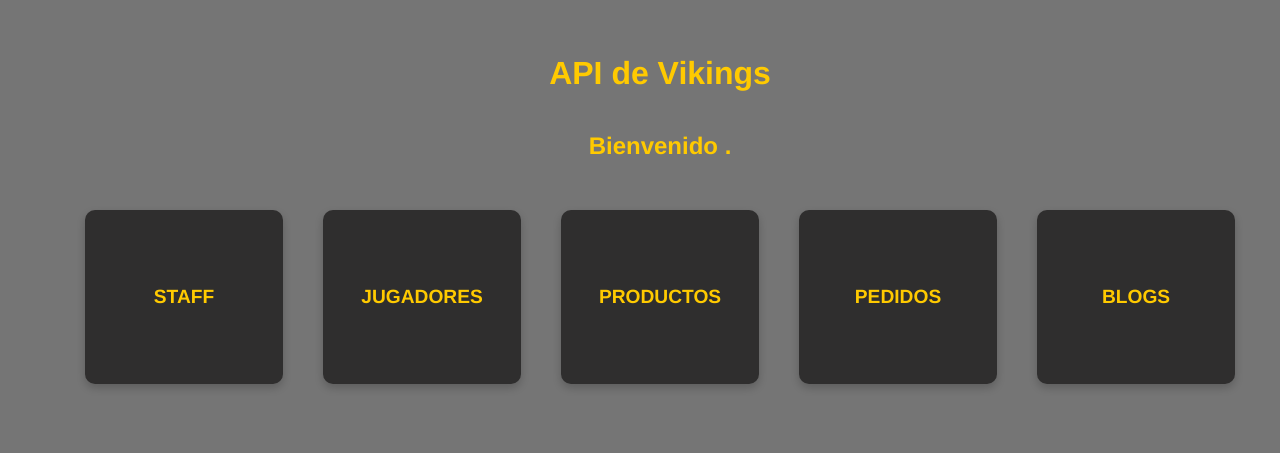
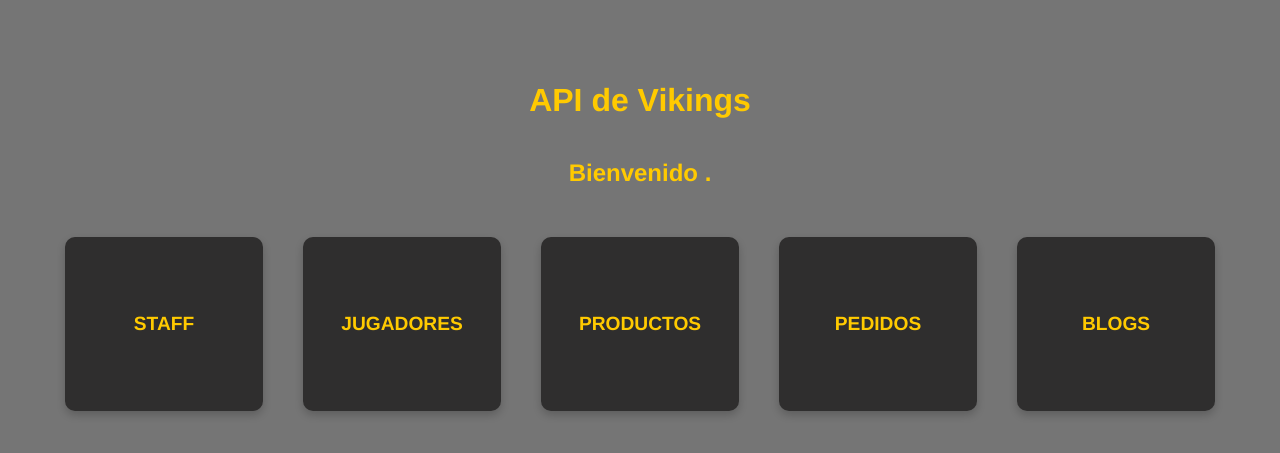
Before and after one commit to rupi014/frontend-api, a React (Create React App) app: page /status in a window 1280 px wide. Shown: the part 169-622 px from the top of the page. Built offline with nearby package versions, Linux system fonts and the light colour scheme.

Commit message:
style changes added

```diff
--- a/src/components/Home.scss
+++ b/src/components/Home.scss
@@ -1,27 +1,9 @@
-html, body {
-    margin: 0;
-    padding: 0;
-    width: 100%;
-    height: 100%;
-    overflow: hidden;
-    background-color: #757575; /* Evita el deslizamiento horizontal y vertical */
-}
-
-#root {
-    height: 100%; /* Asegura que el contenedor principal ocupe todo el alto */
-    display: flex;
-    flex-direction: column;
-}
-
 .home-container {
     display: flex;
     flex-direction: column;
     align-items: center;
     justify-content: center;
-    flex: 1; /* Asegura que el contenedor ocupe todo el espacio disponible */
-    box-sizing: border-box; /* Asegura que el padding se incluya en el alto total */
-    width: 100%; /* Asegura que el contenedor ocupe todo el ancho */
-    height: 100%; /* Asegura que el contenedor ocupe todo el alto */
+    height: 100vh;
 }
 
 h1 {
--- a/src/components/LoginForm.scss
+++ b/src/components/LoginForm.scss
@@ -1,12 +1,3 @@
-html, body {
-  margin: 0;
-  padding: 0;
-  width: 100%;
-  height: 100%;
-  overflow: hidden;
-  background-color: #757575; /* Evita el deslizamiento horizontal y vertical */
-}
-
 .login-container {
     display: flex;
     justify-content: center;
@@ -30,11 +21,6 @@ html, body {
     margin-bottom: 1.5rem;
   }
 
-  div {
-    margin-bottom: 15px;
-    width: 100%;
-  }
-
   label {
     display: block;
     margin-bottom: 5px;
@@ -47,6 +33,7 @@ html, body {
     border: 1px solid #ccc;
     border-radius: 4px;
     box-sizing: border-box;
+    margin-bottom: 15px;
   }
 
   button {
--- a/src/components/RegisterForm.scss
+++ b/src/components/RegisterForm.scss
@@ -1,13 +1,4 @@
-body {
-    display: flex;
-    justify-content: center;
-    align-items: center;
-    height: 100vh;
-    margin: 0;
-    background-color: #f0f0f0;
-  }
-
-  .register-container {
+.register-container {
     display: flex;
     justify-content: center;
     align-items: center;
--- a/src/components/Status.js
+++ b/src/components/Status.js
@@ -13,7 +13,7 @@ const Status = () => {
   }, []);
 
   return (
-    <div className="container">
+    <div className="container-status">
       <h1>API de Vikings</h1>
       <h2>Bienvenido {userName}.</h2>
       <div className="navigation">
--- a/src/components/sections/section_style.scss
+++ b/src/components/sections/section_style.scss
@@ -1,17 +1,10 @@
-html, body {
-  margin: 0;
-  padding: 0;
-  width: 100%;
-  overflow-x: hidden; /* Evita el deslizamiento horizontal */
-}
-
 .container {
     display: flex;
     flex-direction: column;
     align-items: center;
-    margin: 20px;
     padding: 20px;
-    height: 100vh;
+    height: 100%;
+    width: 100%;
     box-sizing: border-box; /* Asegura que el padding se incluya en el ancho total */
   }
 
@@ -22,10 +15,8 @@ html, body {
 
   .section h2 {
     font-size: 2em;
-    margin-bottom: 50px;
     text-align: center;
     color: #FFCA00;
-    position: relative; /* Para posicionar el botón del icono */
   }
 
   .icon-button {
--- a/src/components/status.scss
+++ b/src/components/status.scss
@@ -1,12 +1,4 @@
-html, body {
-  margin: 0;
-  padding: 0;
-  width: 100%;
-  height: 100%;
-  overflow: hidden; /* Evita el deslizamiento horizontal */
-}
-
-.container {
+.container-status {
   display: flex;
   flex-direction: column;
   align-items: center;
@@ -61,42 +53,3 @@ h2 {
   background-color: #161616;
   box-shadow: 0 8px 16px rgba(0, 0, 0, 0.3); /* Aumenta la sombra al pasar el ratón */
 }
-
-.section {
-  width: 80%;
-  margin-bottom: 20px;
-}
-
-.section h2 {
-  font-size: 1.5em;
-  margin-bottom: 10px;
-  text-align: left;
-}
-
-.section ul {
-  list-style-type: none;
-  padding: 0;
-}
-
-.section li {
-  background-color: #f9f9f9;
-  margin-bottom: 10px;
-  padding: 10px;
-  border-radius: 5px;
-  box-shadow: 0 0 5px rgba(0, 0, 0, 0.1);
-  display: grid;
-  grid-template-columns: repeat(5, 1fr);
-  gap: 10px;
-}
-
-.section li:nth-child(even) {
-  background-color: #e9e9e9;
-}
-
-.section.products li {
-  grid-template-columns: repeat(6, 1fr);
-}
-
-.section.blogs li {
-  grid-template-columns: repeat(4, 1fr);
-}
--- a/src/index.css
+++ b/src/index.css
@@ -5,6 +5,7 @@ body {
   font-family: 'Helvetica', sans-serif;
   -webkit-font-smoothing: antialiased;
   -moz-osx-font-smoothing: grayscale;
+  background-color: #757575;
 }
 
 code {
```
